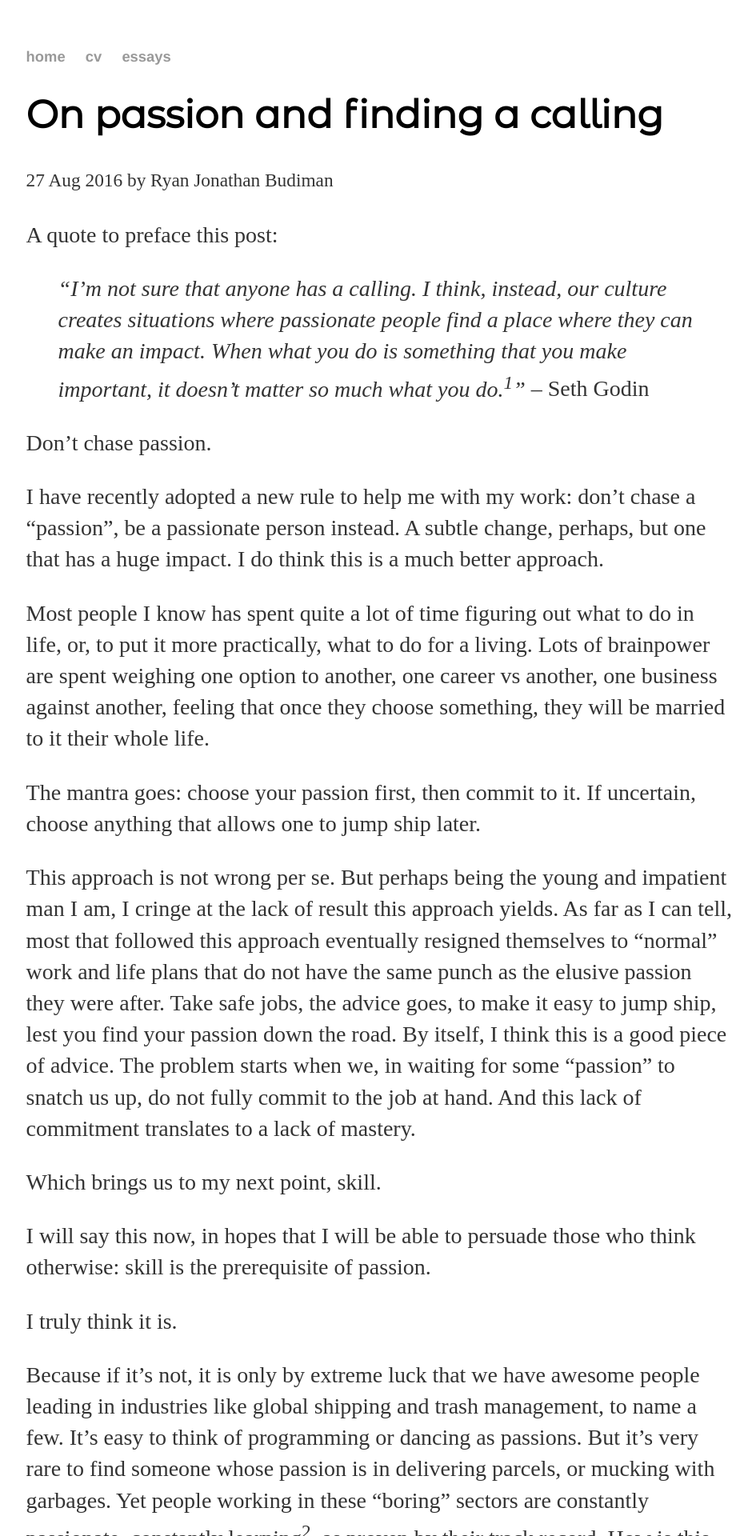
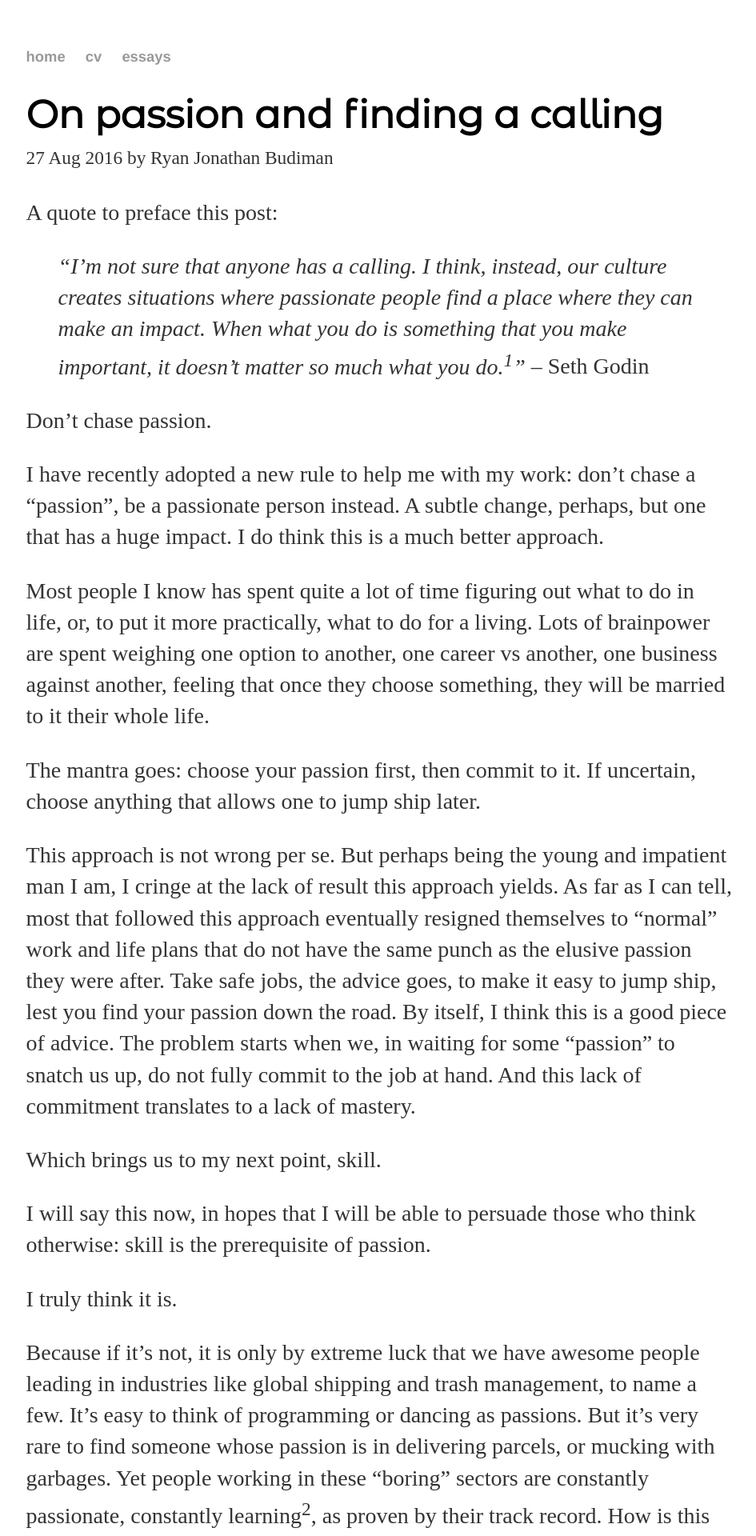
Before and after one commit to ryanjonathanb/ryanjonathanb.github.io, a Jekyll site: the page built from _posts/2016-08-27-on-passion.md, in a window 1280 px wide. Shown: the top 1920 px of the page at 80% size, without its empty margins (165-1110 px from the left). Built offline with Jekyll 4.4.1, drawn with Linux system fonts in a browser that asks for light colours; some web fonts are replaced.

Commit message:
post meta

```diff
--- a/_layouts/post.html
+++ b/_layouts/post.html
@@ -4,10 +4,10 @@
 <head>
 	{% include fonts.html %}
 	<link href="https://fonts.googleapis.com/css?family=Cormorant+Garamond" rel="stylesheet">
-	<title style="margin-top: -1em;">{{ page.title }} - ryanjonathanb</title>
+	<title>{{ page.title }} - ryanjonathanb</title>
 </head>
 <h1>{{ page.title }}</h1>
-<p class="meta"><small>{{ page.date | date_to_string }} by Ryan Jonathan Budiman</small></p>
+<p class="meta" style="margin-top: -1em;"><small>{{ page.date | date_to_string }} by Ryan Jonathan Budiman</small></p>
 
 <div class="post">
 	  {{ content }}
```
Also changed, not shown: 1 other file.
